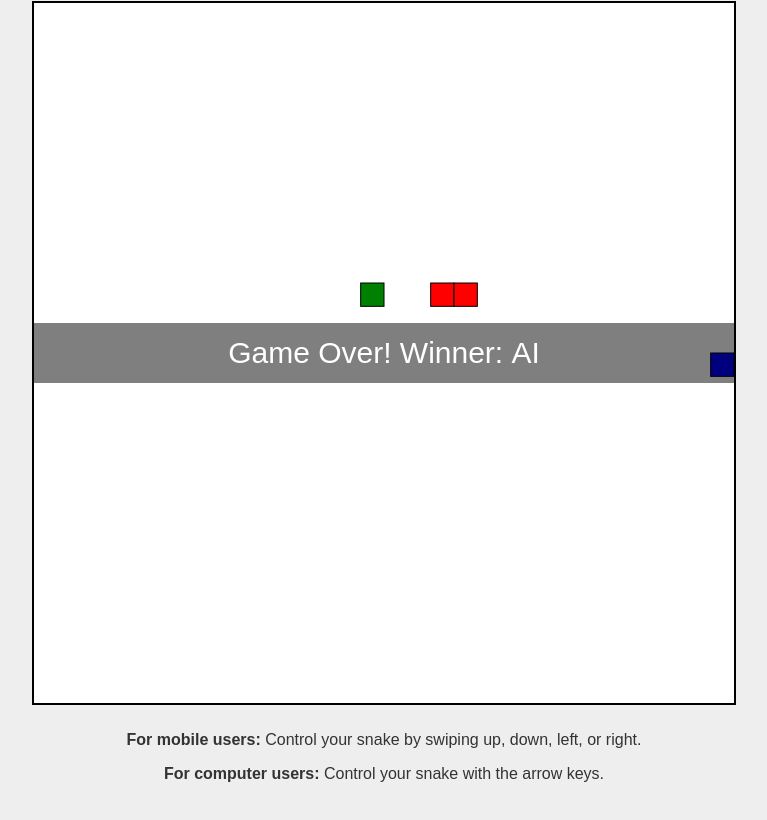
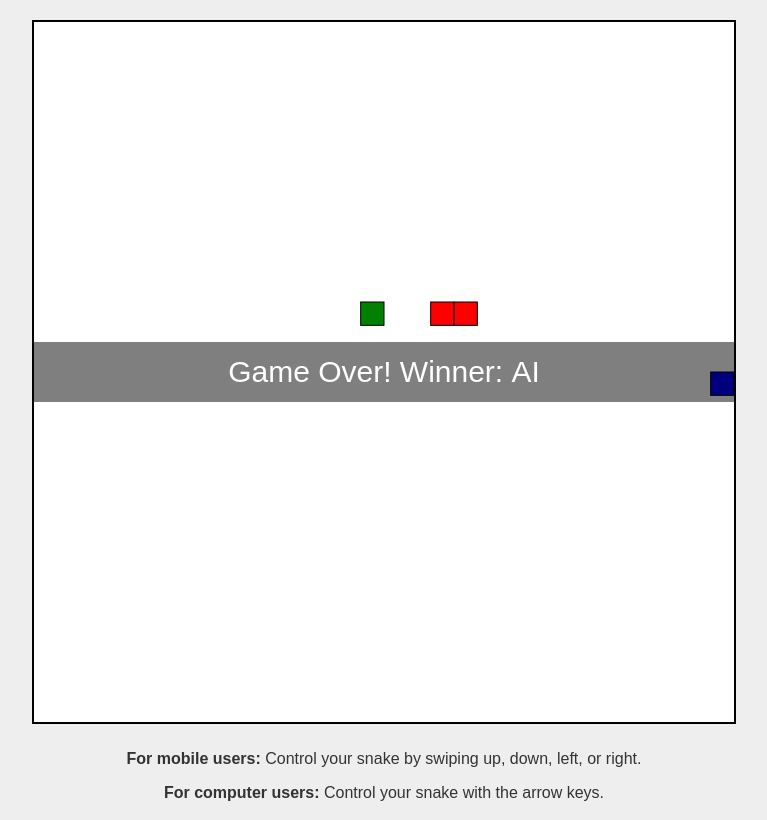
Before and after one commit to rrh1441/snek, a plain HTML site: page index.html in a window 1280 px wide. Shown: the whole page, without its empty margins (256-1023 px from the left). Drawn offline with Linux system fonts and the light colour scheme.

```diff
--- a/index.html
+++ b/index.html
@@ -12,11 +12,18 @@
       display: flex;
       flex-direction: column;
       align-items: center;
-      justify-content: center;
+      justify-content: center; /* centered vertically on mobile */
       min-height: 100vh;
       overflow: hidden;
       user-select: none;
       -webkit-user-select: none;
+    }
+    /* On larger screens, align content toward the top with a bit of padding */
+    @media (min-width: 600px) {
+      body {
+        justify-content: flex-start;
+        padding-top: 20px;
+      }
     }
     /* Container for the game canvas and instructions */
     #gameContainer {
```
